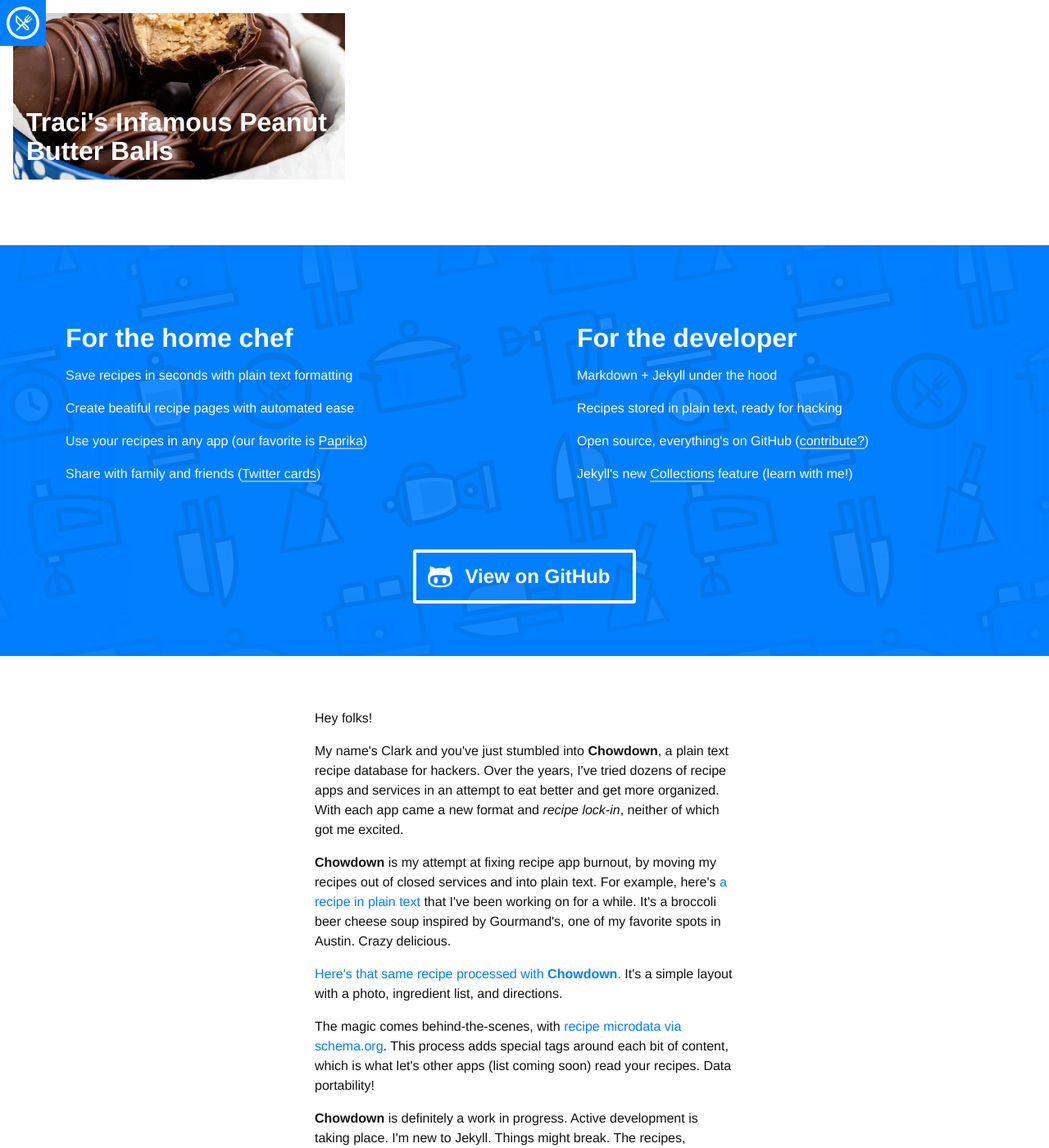
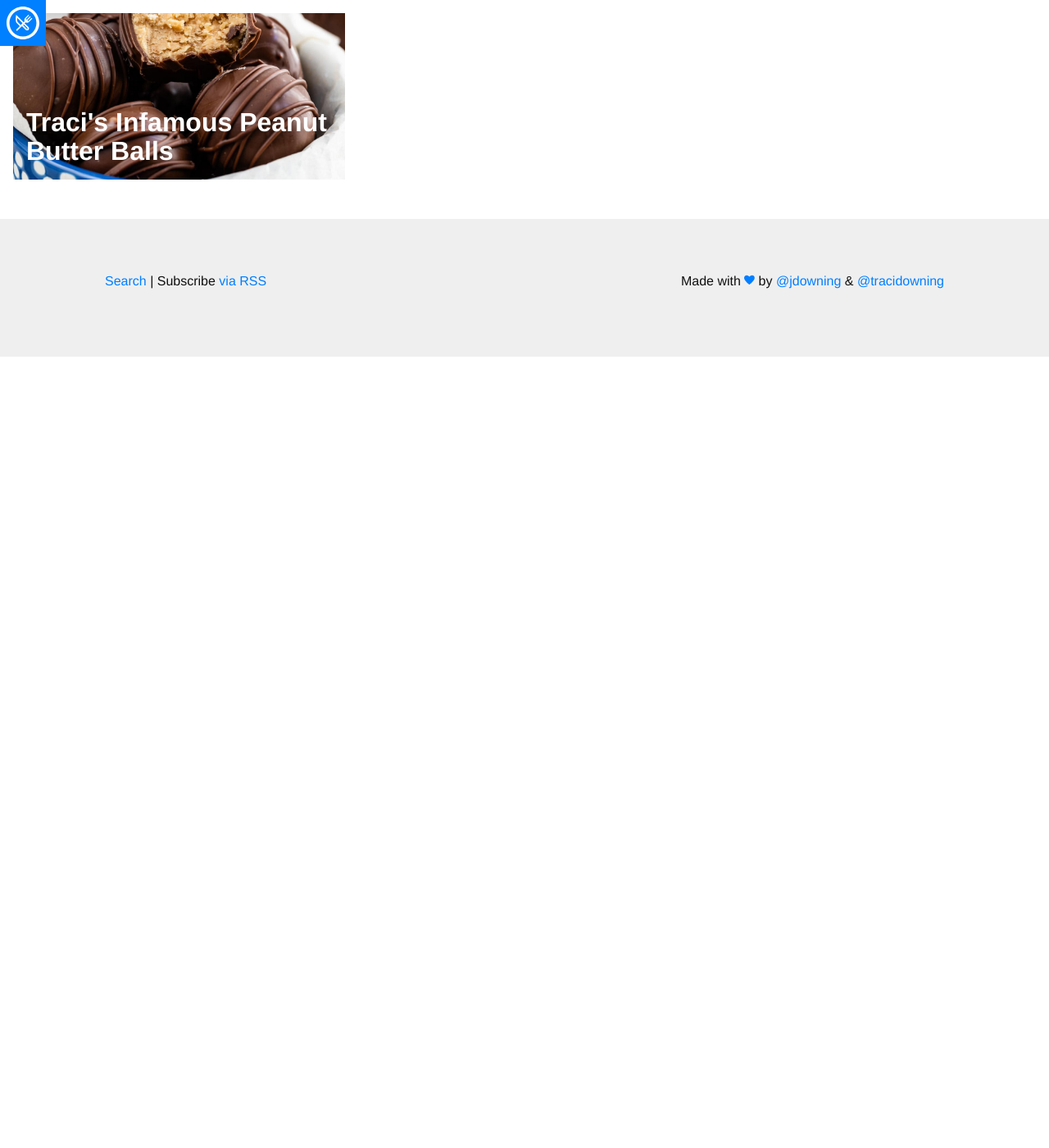
Before and after one commit to tracidowning/recipes, a Jekyll site: the page built from index.html, in a window 1280 px wide and 1400 px high. Shown: the whole window at 82% size. Built offline with Jekyll 4.4.1, drawn with Linux system fonts in a browser that asks for light colours; nearby versions of some CDN libraries; some web fonts are replaced; some of the changed text lies outside the part shown.

Commit message:
design updates

```diff
--- a/_includes/footer.html
+++ b/_includes/footer.html
@@ -4,10 +4,10 @@
 
     <div class="clearfix">
       <div class="sm-col sm-col-6">
-        <p class="left-align mb2"><a href="{{ "/search" | prepend: site.baseurl}}">{{ site.translation[site.language].search }}</a>  | <a href="{{ "/blog" | prepend: site.baseurl}}">{{ site.translation[site.language].blog }}</a> | {{ site.translation[site.language].subscribe }} <a href="{{ "/feed.xml" | prepend: site.baseurl }}">via RSS</a></p>
+        <p class="left-align mb2"><a href="{{ "/search" | prepend: site.baseurl}}">{{ site.translation[site.language].search }}</a> | {{ site.translation[site.language].subscribe }} <a href="{{ "/feed.xml" | prepend: site.baseurl }}">via RSS</a></p>
       </div>
       <div class="sm-col sm-col-6">
-        <p class="right-align mb2">Made with <svg class="js-geomicon geomicon" height="0.8em" data-icon="heart" viewBox="0 0 32 32" style="fill:#007FFF"><title>heart icon</title><path d="M0 10 C0 6, 3 2, 8 2 C12 2, 15 5, 16 6 C17 5, 20 2, 24 2 C30 2, 32 6, 32 10 C32 18, 18 29, 16 30 C14 29, 0 18, 0 10"></path></svg> by <a href="http://twitter.com/clarklab">@clarklab</a></p>
+        <p class="right-align mb2">Made with <svg class="js-geomicon geomicon" height="0.8em" data-icon="heart" viewBox="0 0 32 32" style="fill:#007FFF"><title>heart icon</title><path d="M0 10 C0 6, 3 2, 8 2 C12 2, 15 5, 16 6 C17 5, 20 2, 24 2 C30 2, 32 6, 32 10 C32 18, 18 29, 16 30 C14 29, 0 18, 0 10"></path></svg> by <a href="https://github.com/jdowning">@jdowning</a> &amp; <a href="https://github.com/tracidowning">@tracidowning</a></p>
       </div>
     </div>
 
--- a/index.html
+++ b/index.html
@@ -16,49 +16,7 @@
           </a>
       </div>
     {% endfor %}
-  </div>
-  </div>
-
-  <div class="sell bg-blue-tile mt4">
-    <div class="clearfix white px2">
-      <div class="sm-col md-col-6 px2 md-px4 py2 md-py4">
-        <h1>For the home chef</h1>
-        <p>Save recipes in seconds with plain text formatting</p>
-        <p>Create beatiful recipe pages with automated ease</p>
-        <p>Use your recipes in any app (our favorite is <a href="http://www.paprikaapp.com/" target="_blank">Paprika</a>)</p>
-        <p>Share with family and friends (<a href="https://dev.twitter.com/cards/overview">Twitter cards</a>)</p>
-      </div>
-      <div class="sm-col md-col-6 px2 md-px4 py2 md-py4">
-        <h1>For the developer</h1>
-        <p>Markdown + Jekyll under the hood</p>
-        <p>Recipes stored in plain text, ready for hacking</p>
-        <p>Open source, everything's on GitHub (<a href="https://github.com/clarklab/chowdown">contribute?</a>)</p>
-        <p>Jekyll's new <a href="http://jekyllrb.com/docs/collections/">Collections</a> feature (learn with me!)</p>
-      </div>
     </div>
-    <div class="clearfix white center">
-      <a href="https://github.com/clarklab/chowdown" class="button button-big button-with-icon button-outline mb4 h2">
-            <svg class="js-geomicon geomicon" width="30" data-icon="github" viewBox="0 0 32 32" style="fill:currentcolor"><title>github icon</title><path d="M0 18 C0 12 3 10 3 9 C2.5 7 2.5 4 3 3 C6 3 9 5 10 6 C12 5 14 5 16 5 C18 5 20 5 22 6 C23 5 26 3 29 3 C29.5 4 29.5 7 29 9 C29 10 32 12 32 18 C32 25 30 30 16 30 C2 30 0 25 0 18 M3 20 C3 24 4 28 16 28 C28 28 29 24 29 20 C29 16 28 14 16 14 C4 14 3 16 3 20 M8 21 A1.5 2.5 0 0 0 13 21 A1.5 2.5 0 0 0 8 21 M24 21 A1.5 2.5 0 0 0 19 21 A1.5 2.5 0 0 0 24 21 z"></path></svg>
-          View on GitHub</a>
-      </div>
-  </div>
-
-  <div class="container mt4 mb4">
-    <div class="sm-col-6 mx-auto px3 sm-px4">
-  <p>Hey folks!</p>
-  <p>My name's Clark and you've just stumbled into <strong>Chowdown</strong>, a plain text recipe database for hackers. Over the years, I've tried dozens of recipe apps and services in an attempt to eat better and get more organized. With each app came a new format and <em>recipe lock-in</em>, neither of which got me excited.</p>
-  <p><strong>Chowdown</strong> is my attempt at fixing recipe app burnout, by moving my recipes out of closed services and into plain text. For example, here's <a href="https://raw.githubusercontent.com/clarklab/chowdown/gh-pages/_recipes/broccoli-cheese-soup.md">a recipe in plain text</a> that I've been working on for a while. It's a broccoli beer cheese soup inspired by Gourmand's, one of my favorite spots in Austin. Crazy delicious.</p>
-
-  <p><a href="http://chowdown.io/recipes/broccoli-cheese-soup.html">Here's that same recipe processed with <strong>Chowdown</strong>.</a> It's a simple layout with a photo, ingredient list, and directions.</p>
-
-  <p>The magic comes behind-the-scenes, with <a href="http://schema.org/Recipe">recipe microdata via schema.org</a>. This process adds special tags around each bit of content, which is what let's other apps (list coming soon) read your recipes. Data portability!</p>
-
-  <p><strong>Chowdown</strong> is definitely a work in progress. Active development is taking place. I'm new to Jekyll. Things might break. The recipes, however, are here to stay.</p>
-
-  <p>Go cook something rad,</p>
-
-  <p>Clark<br/><a href="http://twitter.com/clarklab">@clarklab</a></p>
-  </div>
   </div>
 
 </div>
```
Also changed, not shown: docker-compose.yml (deleted, +0 -16 lines), js/index.json, 1 other file.
